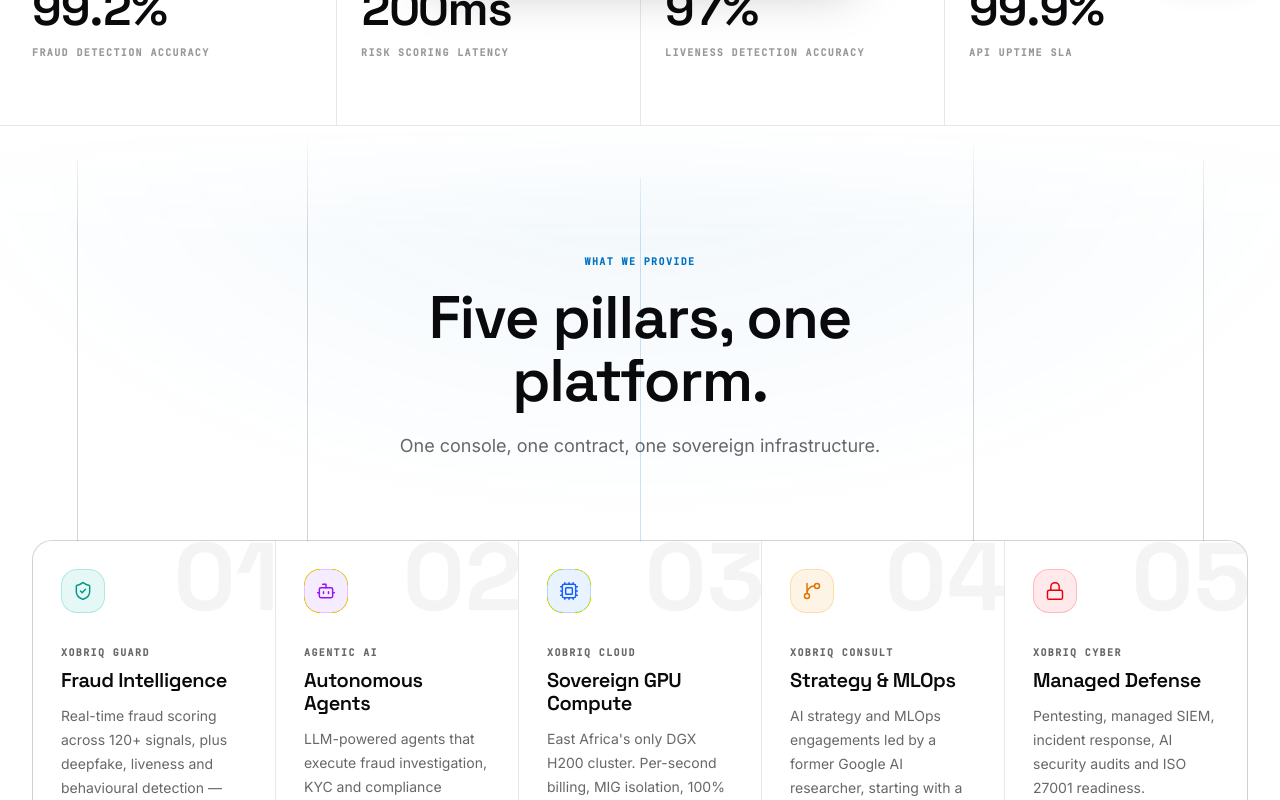
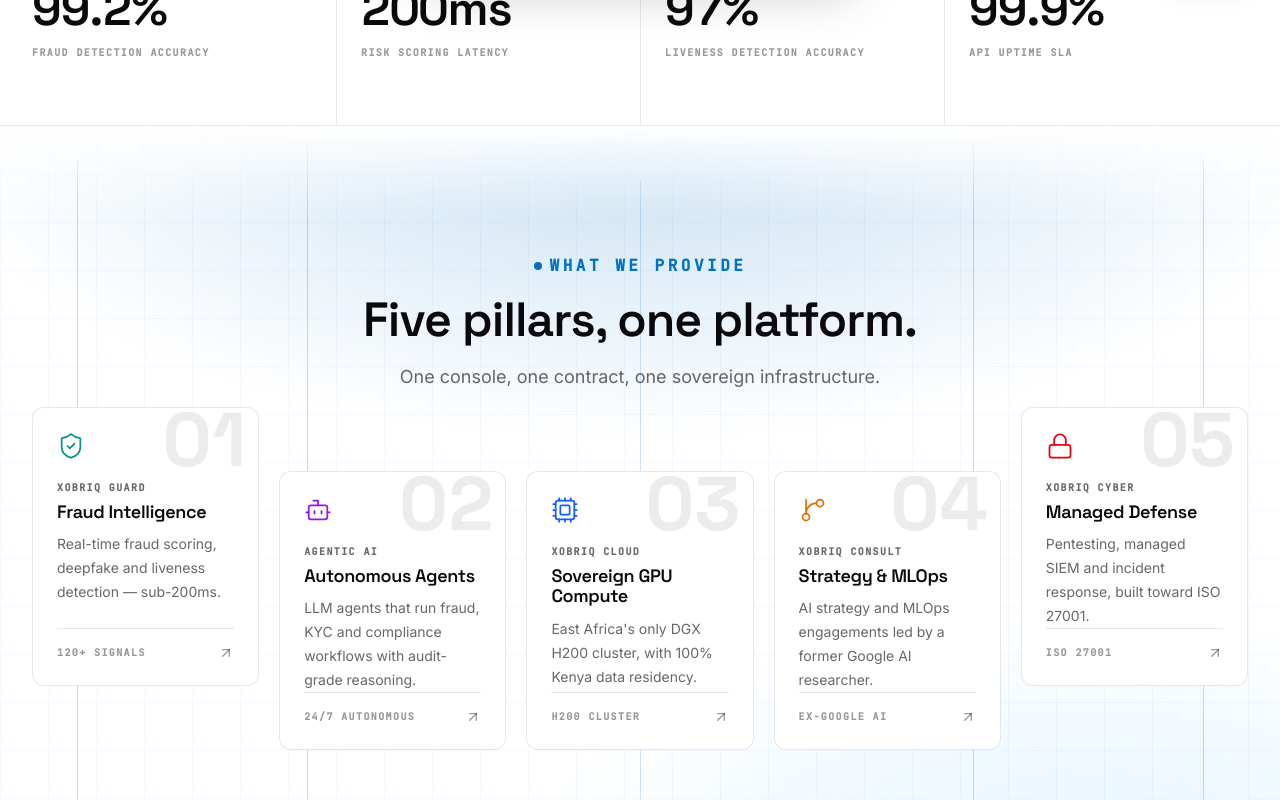
Before and after one commit to karndeep20047-design/xobriq-design, a Next.js app in the folder apps/ai/: page / in a window 1280 px wide. Shown: the part 800-1600 px from the top of the page. Built offline with nearby package versions, Linux system fonts and the light colour scheme.

Commit message:
style: lift card 01/05 positioning and add vibrant individual glows to PillarGrid

```diff
--- a/apps/ai/components/ai/PillarGrid.tsx
+++ b/apps/ai/components/ai/PillarGrid.tsx
@@ -18,7 +18,13 @@ import {
   Lock,
   type LucideIcon,
 } from "lucide-react";
-import { fadeInUp, staggerFast, viewportOnce } from "./animations";
+import { fadeInUp, staggerFast } from "./animations";
+import { cn } from "@/lib/utils";
+
+// Only start the reveal once the section is substantially on-screen (not the
+// moment its top edge peeks into the viewport) — feels intentional rather
+// than pre-emptive.
+const revealViewport = { once: true, amount: 0.45 } as const;
 
 /* "What We Provide" — full rebuild of the old bento PillarGrid.
    - Centered header, "What We Provide" is now the headline itself (not just
@@ -40,8 +46,9 @@ type Pillar = {
   href: string;
   stat: string;
   Icon: LucideIcon;
-  chipClass: string;
   iconClass: string;
+  hoverClass: string;
+  numClass: string;
 };
 
 const PILLARS: Pillar[] = [
@@ -49,56 +56,61 @@ const PILLARS: Pillar[] = [
     index: "01",
     name: "Xobriq Guard",
     title: "Fraud Intelligence",
-    body: "Real-time fraud scoring across 120+ signals, plus deepfake, liveness and behavioural detection — sub-200ms from Nairobi.",
+    body: "Real-time fraud scoring, deepfake and liveness detection — sub-200ms.",
     href: "/guard",
     stat: "120+ signals",
     Icon: ShieldCheck,
-    chipClass: "border-teal-500/25 bg-teal-500/10 dark:border-teal-400/20 dark:bg-teal-400/10",
     iconClass: "text-teal-600 dark:text-teal-400",
+    hoverClass: "hover:border-teal-500/30 hover:shadow-[0_20px_50px_-12px_rgba(20,184,166,0.18)] dark:hover:shadow-[0_20px_50px_-12px_rgba(20,184,166,0.35)]",
+    numClass: "group-hover:text-teal-500/[0.22] dark:group-hover:text-teal-400/[0.25]",
   },
   {
     index: "02",
     name: "Agentic AI",
     title: "Autonomous Agents",
-    body: "LLM-powered agents that execute fraud investigation, KYC and compliance workflows with audit-grade reasoning.",
+    body: "LLM agents that run fraud, KYC and compliance workflows with audit-grade reasoning.",
     href: "/agentic",
     stat: "24/7 autonomous",
     Icon: Bot,
-    chipClass: "border-purple-500/25 bg-purple-500/10 dark:border-purple-400/20 dark:bg-purple-400/10",
     iconClass: "text-purple-600 dark:text-purple-400",
+    hoverClass: "hover:border-purple-500/30 hover:shadow-[0_20px_50px_-12px_rgba(168,85,247,0.18)] dark:hover:shadow-[0_20px_50px_-12px_rgba(168,85,247,0.35)]",
+    numClass: "group-hover:text-purple-500/[0.22] dark:group-hover:text-purple-400/[0.25]",
   },
   {
     index: "03",
     name: "Xobriq Cloud",
     title: "Sovereign GPU Compute",
-    body: "East Africa's only DGX H200 cluster. Per-second billing, MIG isolation, 100% Kenya data residency.",
+    body: "East Africa's only DGX H200 cluster, with 100% Kenya data residency.",
     href: "/cloud",
     stat: "H200 cluster",
     Icon: Cpu,
-    chipClass: "border-blue-500/25 bg-blue-500/10 dark:border-blue-400/20 dark:bg-blue-400/10",
     iconClass: "text-blue-600 dark:text-blue-400",
+    hoverClass: "hover:border-blue-500/30 hover:shadow-[0_20px_50px_-12px_rgba(59,130,246,0.18)] dark:hover:shadow-[0_20px_50px_-12px_rgba(59,130,246,0.35)]",
+    numClass: "group-hover:text-blue-500/[0.22] dark:group-hover:text-blue-400/[0.25]",
   },
   {
     index: "04",
     name: "Xobriq Consult",
     title: "Strategy & MLOps",
-    body: "AI strategy and MLOps engagements led by a former Google AI researcher, starting with a maturity assessment.",
+    body: "AI strategy and MLOps engagements led by a former Google AI researcher.",
     href: "/consult",
     stat: "Ex-Google AI",
     Icon: GitBranch,
-    chipClass: "border-amber-500/25 bg-amber-500/10 dark:border-amber-400/20 dark:bg-amber-400/10",
     iconClass: "text-amber-600 dark:text-amber-400",
+    hoverClass: "hover:border-amber-500/30 hover:shadow-[0_20px_50px_-12px_rgba(245,158,11,0.18)] dark:hover:shadow-[0_20px_50px_-12px_rgba(245,158,11,0.35)]",
+    numClass: "group-hover:text-amber-500/[0.22] dark:group-hover:text-amber-400/[0.25]",
   },
   {
     index: "05",
     name: "Xobriq Cyber",
     title: "Managed Defense",
-    body: "Pentesting, managed SIEM, incident response, AI security audits and ISO 27001 readiness.",
+    body: "Pentesting, managed SIEM and incident response, built toward ISO 27001.",
     href: "/cyber",
     stat: "ISO 27001",
     Icon: Lock,
-    chipClass: "border-red-500/25 bg-red-500/10 dark:border-red-400/20 dark:bg-red-400/10",
     iconClass: "text-red-600 dark:text-red-400",
+    hoverClass: "hover:border-red-500/30 hover:shadow-[0_20px_50px_-12px_rgba(239,68,68,0.18)] dark:hover:shadow-[0_20px_50px_-12px_rgba(239,68,68,0.35)]",
+    numClass: "group-hover:text-red-500/[0.22] dark:group-hover:text-red-400/[0.25]",
   },
 ];
 
@@ -134,8 +146,11 @@ function ParallaxLines() {
       aria-hidden
       className="pointer-events-none absolute inset-0 overflow-hidden [mask-image:linear-gradient(to_bottom,transparent,black_12%,black_88%,transparent)]"
     >
-      {/* Ultra-faint static wash for depth — no motion, no blob shape. */}
-      <div className="absolute inset-x-0 top-0 h-full bg-[radial-gradient(80%_60%_at_50%_0%,color-mix(in_srgb,var(--x-accent)_6%,transparent),transparent_70%)]" />
+      {/* Dot grid for texture, feathered at the same edges as the lines. */}
+      <div className="x-grid-bg absolute inset-0 opacity-90" />
+      {/* Two soft static washes for depth — no motion, no blob shape. */}
+      <div className="absolute inset-x-0 top-0 h-full bg-[radial-gradient(80%_60%_at_50%_0%,color-mix(in_srgb,var(--x-accent)_22%,transparent),transparent_70%)]" />
+      <div className="absolute inset-x-0 bottom-0 h-full bg-[radial-gradient(65%_50%_at_85%_100%,color-mix(in_srgb,var(--x-accent-bright)_18%,transparent),transparent_70%)]" />
       {lines.map((l, i) => (
         <motion.div
           key={i}
@@ -165,31 +180,59 @@ export function PillarGrid() {
       <ParallaxLines />
 
       <div className="relative z-10 mx-auto max-w-7xl px-5 sm:px-6 lg:px-8">
-        <div className="mx-auto mb-16 flex max-w-2xl flex-col items-center text-center sm:mb-20">
-          <p className="x-label text-x-accent">What We Provide</p>
-          <h2 className="mt-4 font-display text-4xl font-semibold leading-[1.05] tracking-[-0.02em] text-x-fg sm:text-5xl md:text-6xl">
+        <motion.div
+          initial="hidden"
+          whileInView="visible"
+          viewport={revealViewport}
+          variants={staggerFast}
+          className="mx-auto mb-16 flex max-w-2xl flex-col items-center text-center sm:mb-20"
+        >
+          <motion.p
+            variants={fadeInUp}
+            className="inline-flex items-center gap-2 font-mono text-sm font-semibold uppercase tracking-[0.22em] text-x-accent sm:text-base"
+          >
+            <span className="relative flex h-2 w-2">
+              <span className="absolute inline-flex h-full w-full animate-ping rounded-full bg-x-accent opacity-75" />
+              <span className="relative inline-flex h-2 w-2 rounded-full bg-x-accent" />
+            </span>
+            What We Provide
+          </motion.p>
+          <motion.h2
+            variants={fadeInUp}
+            className="mt-4 font-display text-4xl font-semibold leading-[1.1] tracking-[-0.02em] text-x-fg sm:text-5xl"
+          >
             Five pillars, one platform.
-          </h2>
-          <p className="mt-5 text-base sm:text-lg text-x-muted">
+          </motion.h2>
+          <motion.p variants={fadeInUp} className="mt-4 text-base sm:text-lg text-x-muted">
             One console, one contract, one sovereign infrastructure.
-          </p>
-        </div>
+          </motion.p>
+        </motion.div>
 
         <motion.div
           initial="hidden"
           whileInView="visible"
-          viewport={viewportOnce}
+          viewport={revealViewport}
           variants={staggerFast}
-          className="grid grid-cols-1 gap-px overflow-hidden rounded-2xl border border-x-line bg-x-line sm:grid-cols-2 md:grid-cols-3 lg:grid-cols-5"
+          className="grid grid-cols-1 gap-5 sm:grid-cols-2 md:grid-cols-3 lg:grid-cols-5"
         >
-          {PILLARS.map((p) => {
+          {PILLARS.map((p, i) => {
             const Icon = p.Icon;
+            // First and last cards ride a touch higher than the middle three
+            // on the single-row desktop layout, for a gentle wave instead of
+            // a dead-flat row. Plain (non-motion) wrapper so it doesn't
+            // fight Framer's own animated transform on the parent. Skipped
+            // below lg, where the grid wraps into multiple rows.
+            const isEdge = i === 0 || i === PILLARS.length - 1;
             return (
-              <motion.div key={p.href} variants={fadeInUp}>
+              <motion.div key={p.href} variants={fadeInUp} className="h-full">
+                <div className={cn("h-full transition-transform duration-500 ease-out", isEdge && "lg:-translate-y-16")}>
                 <motion.div whileHover="hover" className="h-full">
                   <Link
                     href={p.href}
-                    className="group relative flex h-full flex-col overflow-hidden bg-x-bg p-7 transition-colors duration-300 hover:bg-x-raised"
+                    className={cn(
+                      "group relative flex h-full flex-col overflow-hidden rounded-lg border border-x-line bg-x-bg p-6 transition-all duration-300 hover:-translate-y-1 hover:bg-x-raised",
+                      p.hoverClass
+                    )}
                   >
                     {/* Accent hairline that draws itself across the top on hover. */}
                     <span
@@ -197,33 +240,31 @@ export function PillarGrid() {
                       className="absolute inset-x-0 top-0 h-px origin-left scale-x-0 bg-x-accent transition-transform duration-500 group-hover:scale-x-100"
                     />
 
-                    {/* Large translucent index numeral watermark. */}
+                    {/* Large translucent index numeral watermark — pulled inward so
+                        the card's own overflow-hidden/rounded corner doesn't clip it. */}
                     <span
                       aria-hidden
-                      className="pointer-events-none absolute -right-1 -top-3 select-none font-display text-[6rem] font-bold leading-none text-x-fg/[0.045] transition-colors duration-300 group-hover:text-x-accent/[0.09]"
+                      className={cn(
+                        "pointer-events-none absolute right-3 top-[-6px] select-none font-display text-[4.75rem] font-bold leading-none text-x-fg/[0.08] transition-all duration-500 ease-out group-hover:-translate-y-1.5",
+                        p.numClass
+                      )}
                     >
                       {p.index}
                     </span>
 
-                    <motion.div
-                      variants={iconAnimation}
-                      className={
-                        "relative z-10 grid h-11 w-11 place-items-center rounded-xl border transition-colors duration-300 " +
-                        p.chipClass
-                      }
-                    >
-                      <Icon className={"h-5 w-5 stroke-[1.75] " + p.iconClass} />
+                    <motion.div variants={iconAnimation} className="relative z-10">
+                      <Icon className={"h-7 w-7 stroke-[1.5] " + p.iconClass} />
                     </motion.div>
 
                     <div className="relative z-10">
-                      <p className="x-label mt-8 text-x-muted">{p.name}</p>
-                      <h3 className="mt-2 font-display text-xl font-semibold leading-[1.15] tracking-[-0.02em] text-x-fg">
+                      <p className="x-label mt-5 text-x-muted">{p.name}</p>
+                      <h3 className="mt-1.5 font-display text-lg font-semibold leading-[1.15] tracking-[-0.02em] text-x-fg">
                         {p.title}
                       </h3>
-                      <p className="mt-3 flex-1 text-sm leading-6 text-x-muted">{p.body}</p>
+                      <p className="mt-2.5 text-sm leading-6 text-x-muted">{p.body}</p>
                     </div>
 
-                    <div className="relative z-10 mt-8 flex items-center justify-between border-t border-x-line pt-5">
+                    <div className="relative z-10 mt-auto flex items-center justify-between border-t border-x-line pt-4">
                       <p className="x-label text-x-dim transition-colors group-hover:text-x-fg">
                         {p.stat}
                       </p>
@@ -231,6 +272,7 @@ export function PillarGrid() {
                     </div>
                   </Link>
                 </motion.div>
+                </div>
               </motion.div>
             );
           })}
```
